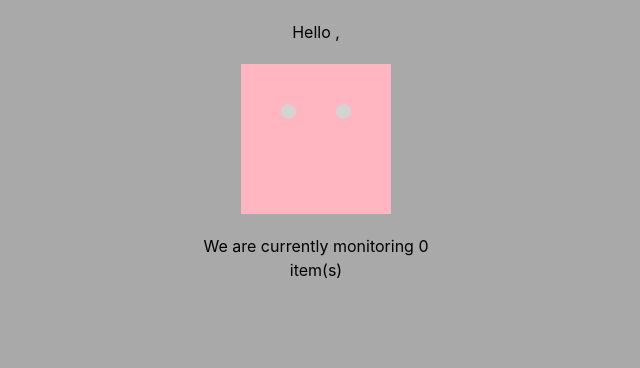
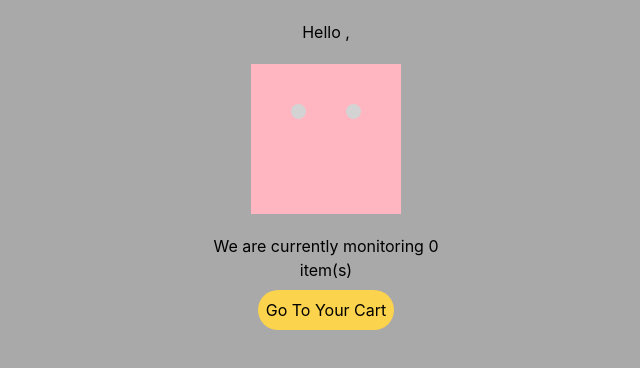
Before and after one commit to orangethefish/online_shopping_extension, a React (Create React App) app: page / in a window 1280 px wide. Shown: the top 368 px of the page, without its empty margins (324-964 px from the left). Built offline with nearby package versions, Linux system fonts and the light colour scheme; no server answers.

Commit message:
current active tab and redirect to cart if needed

```diff
--- a/src/App.tsx
+++ b/src/App.tsx
@@ -3,40 +3,67 @@ import axios from 'axios';
 import './App.css';
 import Eye from './pages/Eye';
 
+
+// This is the interface for the response data from the server
 interface ResponseData{
   status?: number;
   username: string;
   cart: number;
 }
+
 function App() {
+  // The username and cart are stored in state
   const [username, setUsername] = useState('');
   const [cart, setCart] = useState(0);
-
+  const [visibility, setVisibility] = useState(false);
+  // Use useEffect to run this code when the component is first rendered
   useEffect(() => {
+    // Get the current tab's URL
+    chrome.tabs.query({active: true, currentWindow: true}, tabs => {
+      const url = tabs[0]?.url;
+      // Check if Cart
+      if(url?.includes('cart')) {
+        setVisibility(true);
+      } else {
+        setVisibility(false);
+      }
+    })
+    // Make a GET request to the server's /index/info endpoint
     axios.get<ResponseData>('http://localhost:5000/index/info')
-    .then(res => {
+      // If the request was successful, update the username and cart state
+      .then(res => {
+        console.log(res.data);
         setUsername(res.data.username);
         setCart(res.data.cart);
       })
-    .catch(err => {
+      // If the request was not successful, log the error
+      .catch(err => {
         console.log(err);
       });
   }, []);
 
+  // This style object is used to center the Eye component horizontally and vertically
   const eyeContainerStyle = {
     display: 'flex',
     justifyContent: 'center', // Horizontally centers the child components
     alignItems: 'center', // Vertically centers the child components
   };
+
+  // The JSX to render
   return (
-    <div>
+    <div className='container text-center'>
+      {/* The username is displayed in the header */}
       <header className='text'>
         Hello {username},
       </header>
+      {/* The eye is centered using the style object defined above */}
       <div style={eyeContainerStyle}>
         <Eye />
       </div>
+      {/* The cart is displayed below the eye */}
       <p className='text'>We are currently monitoring {cart} item(s)</p>
+      {!visibility && <button onClick={() => window.open('https://www.shopee.vn/cart', '_blank')} className={`rounded-full bg-amber-300 mx-auto my-2 p-2 btn1`}>Go To Your Cart</button>}
+      {visibility && <button className={`rounded-full bg-amber-300 mx-auto my-2 p-2 btn2 `}>Update Items</button>}
     </div>
   );
 }
--- a/src/index.css
+++ b/src/index.css
@@ -4,7 +4,7 @@
 body {
   margin: 0;
   width: 300px;
-  height: 200px;
+  height: 500px;
   font-family: -apple-system, BlinkMacSystemFont, 'Segoe UI', 'Roboto', 'Oxygen',
     'Ubuntu', 'Cantarell', 'Fira Sans', 'Droid Sans', 'Helvetica Neue',
     sans-serif;
```
Also changed, not shown: public/manifest.json, src/App.css (line endings or trailing spaces), 1 other file (tests, documents, lock files or other folders).
